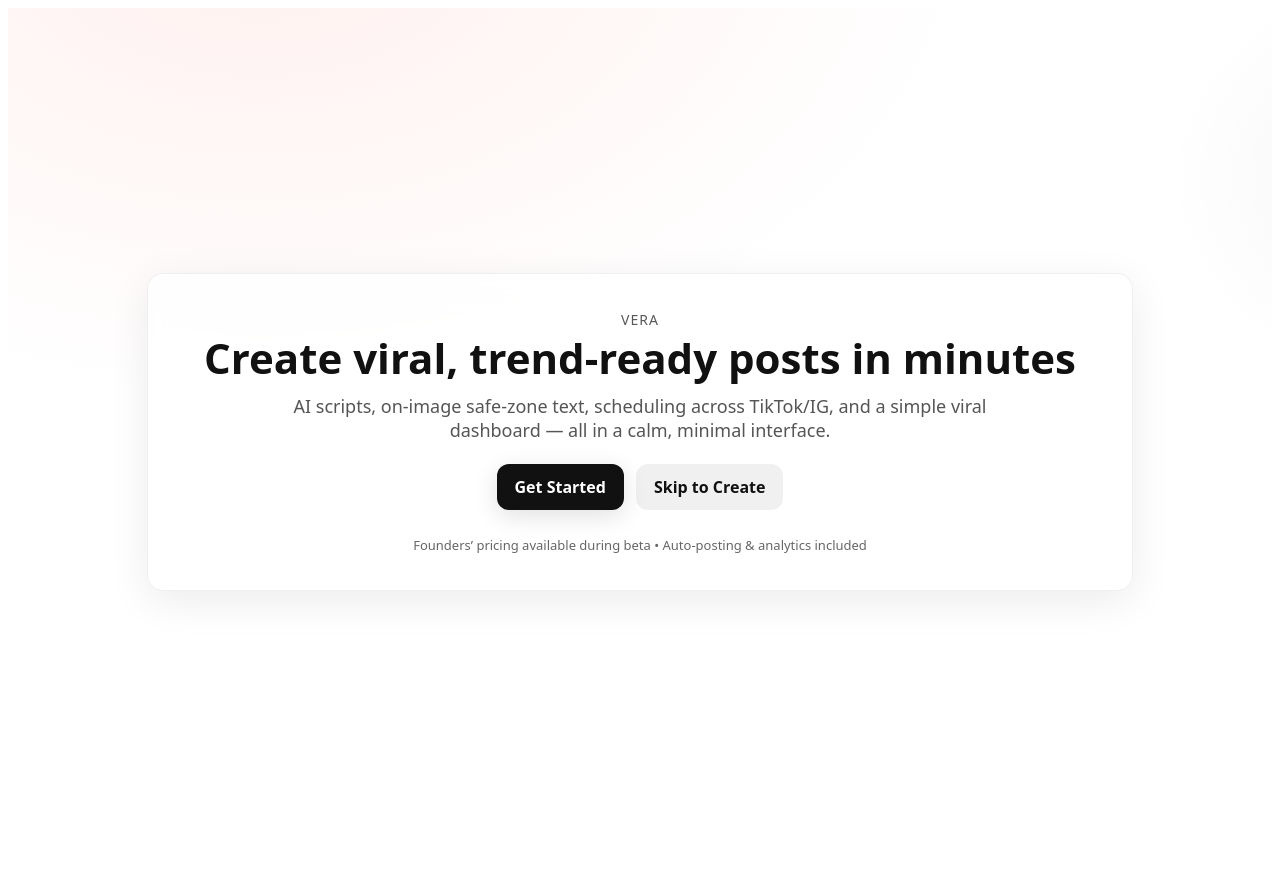
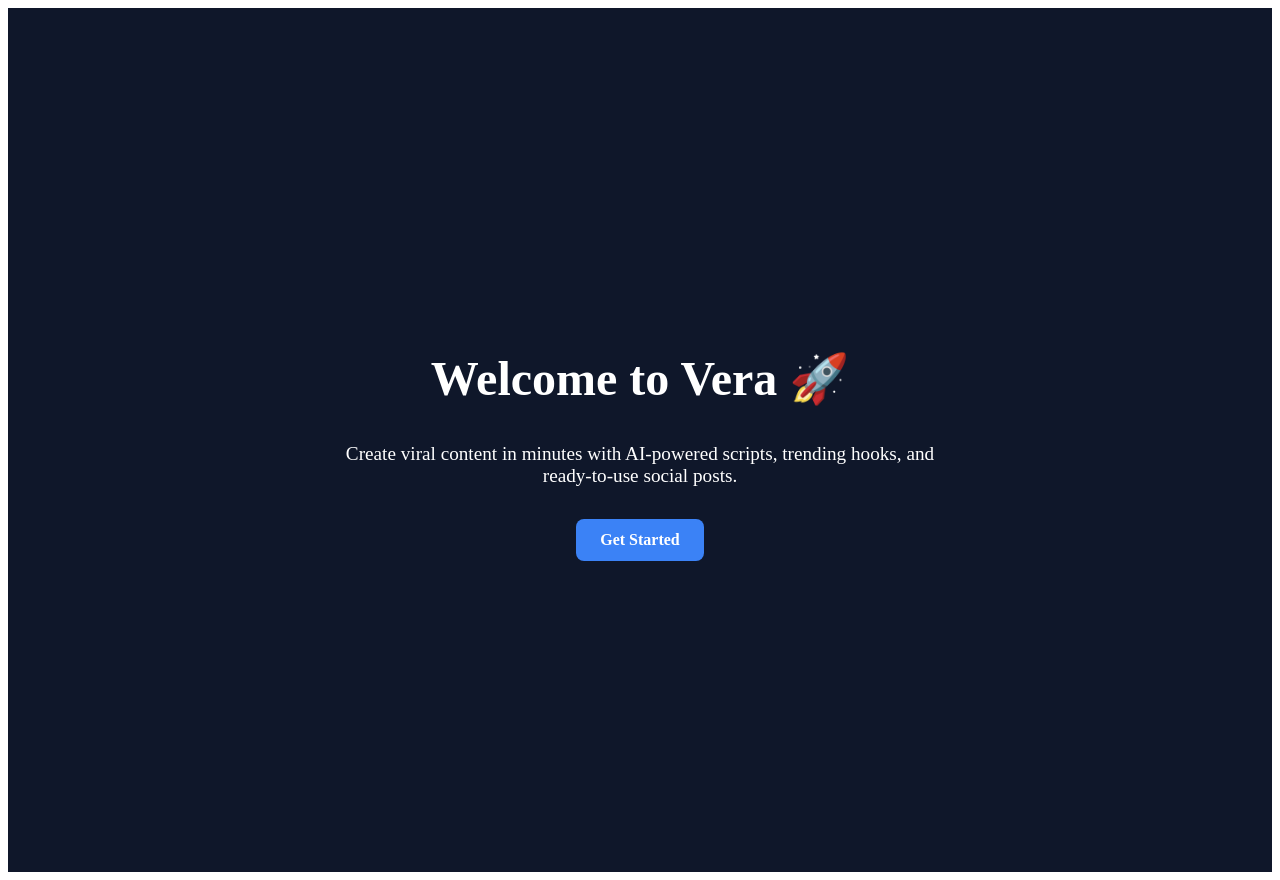
Before and after one commit to Yr1008/vera, a Next.js app: page / in a window 1280 px wide. Built offline with nearby package versions, Linux system fonts and the light colour scheme.

Commit message:
Update index.tsx

```diff
--- a/pages/index.tsx
+++ b/pages/index.tsx
@@ -1,84 +1,35 @@
 export default function Home() {
   return (
-    <main
-      style={{
-        minHeight: "100vh",
-        display: "grid",
-        placeItems: "center",
-        background:
-          "radial-gradient(1200px 800px at 20% -10%, rgba(255,59,48,.08), transparent 60%), radial-gradient(900px 600px at 120% 20%, rgba(0,0,0,.06), transparent 40%)",
-        fontFamily: "ui-sans-serif, system-ui, -apple-system, Segoe UI, Roboto",
-        color: "#111",
-        padding: 24,
-      }}
-    >
-      <div
+    <div style={{
+      display: 'flex',
+      flexDirection: 'column',
+      alignItems: 'center',
+      justifyContent: 'center',
+      minHeight: '100vh',
+      backgroundColor: '#0f172a',
+      color: 'white',
+      textAlign: 'center',
+      padding: '2rem'
+    }}>
+      <h1 style={{ fontSize: '3rem', fontWeight: 'bold', marginBottom: '1rem' }}>
+        Welcome to Vera 🚀
+      </h1>
+      <p style={{ fontSize: '1.2rem', maxWidth: '600px', marginBottom: '2rem' }}>
+        Create viral content in minutes with AI-powered scripts, trending hooks, and ready-to-use social posts.
+      </p>
+      <a
+        href="#get-started"
         style={{
-          width: "100%",
-          maxWidth: 920,
-          background: "rgba(255,255,255,0.72)",
-          backdropFilter: "saturate(180%) blur(16px)",
-          WebkitBackdropFilter: "saturate(180%) blur(16px)",
-          border: "1px solid rgba(0,0,0,0.06)",
-          borderRadius: 16,
-          boxShadow: "0 10px 40px rgba(0,0,0,0.08)",
-          padding: "36px 32px",
-          textAlign: "center",
+          backgroundColor: '#3b82f6',
+          padding: '0.75rem 1.5rem',
+          borderRadius: '0.5rem',
+          fontWeight: 'bold',
+          color: 'white',
+          textDecoration: 'none'
         }}
       >
-        <div style={{ fontSize: 14, letterSpacing: 1, opacity: 0.7, marginBottom: 6 }}>
-          VERA
-        </div>
-
-        <h1 style={{ fontSize: 42, lineHeight: 1.1, margin: "6px 0 12px" }}>
-          Create viral, trend-ready posts in minutes
-        </h1>
-
-        <p style={{ fontSize: 18, color: "#555", maxWidth: 720, margin: "0 auto 22px" }}>
-          AI scripts, on-image safe-zone text, scheduling across TikTok/IG, and a simple viral
-          dashboard — all in a calm, minimal interface.
-        </p>
-
-        <div style={{ display: "flex", gap: 12, justifyContent: "center", flexWrap: "wrap" }}>
-          <a
-            href="/onboarding"
-            style={{
-              padding: "12px 18px",
-              background: "#111",
-              color: "#fff",
-              borderRadius: 12,
-              textDecoration: "none",
-              fontWeight: 600,
-              boxShadow: "0 6px 24px rgba(0,0,0,0.12)",
-            }}
-          >
-            Get Started
-          </a>
-          <a
-            href="/create"
-            style={{
-              padding: "12px 18px",
-              background: "rgba(0,0,0,0.06)",
-              color: "#111",
-              borderRadius: 12,
-              textDecoration: "none",
-              fontWeight: 600,
-            }}
-          >
-            Skip to Create
-          </a>
-        </div>
-
-        <div
-          style={{
-            marginTop: 26,
-            fontSize: 13,
-            color: "#666",
-          }}
-        >
-          Founders’ pricing available during beta • Auto-posting & analytics included
-        </div>
-      </div>
-    </main>
+        Get Started
+      </a>
+    </div>
   );
 }
```
